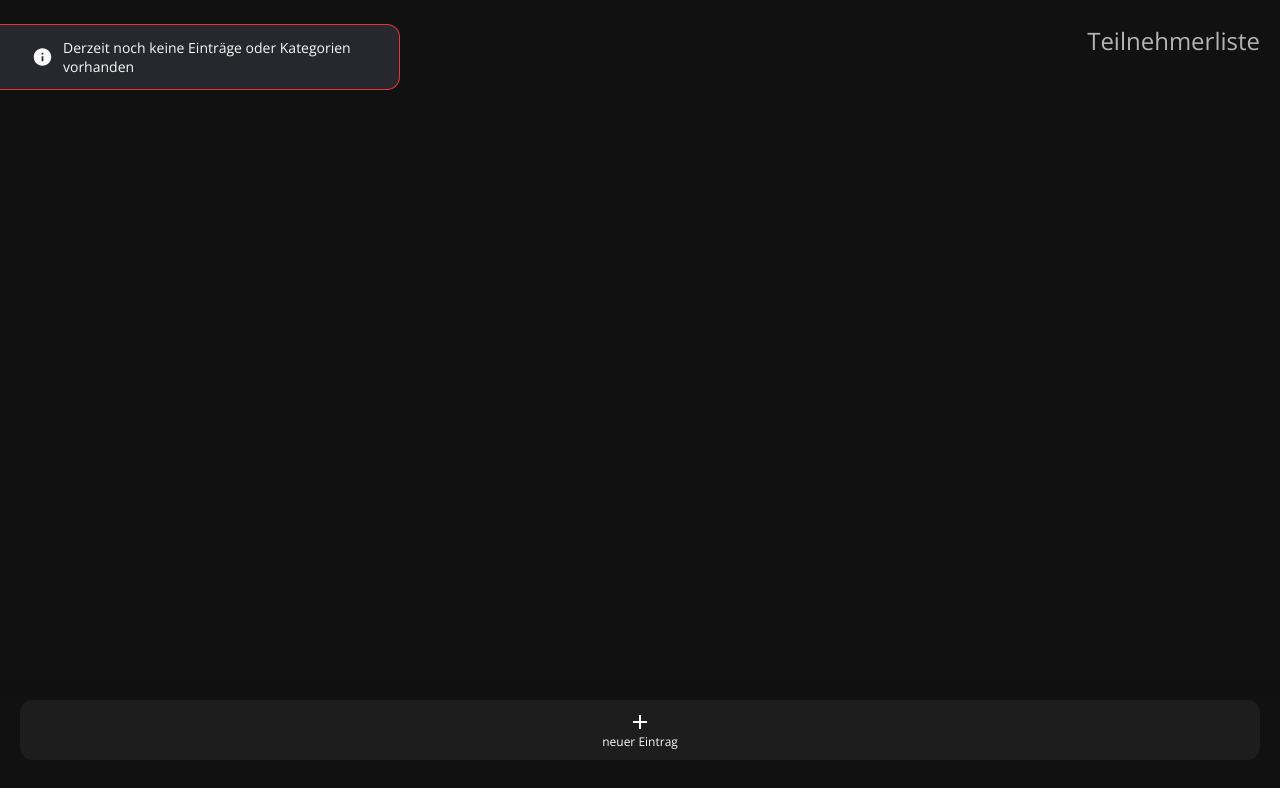
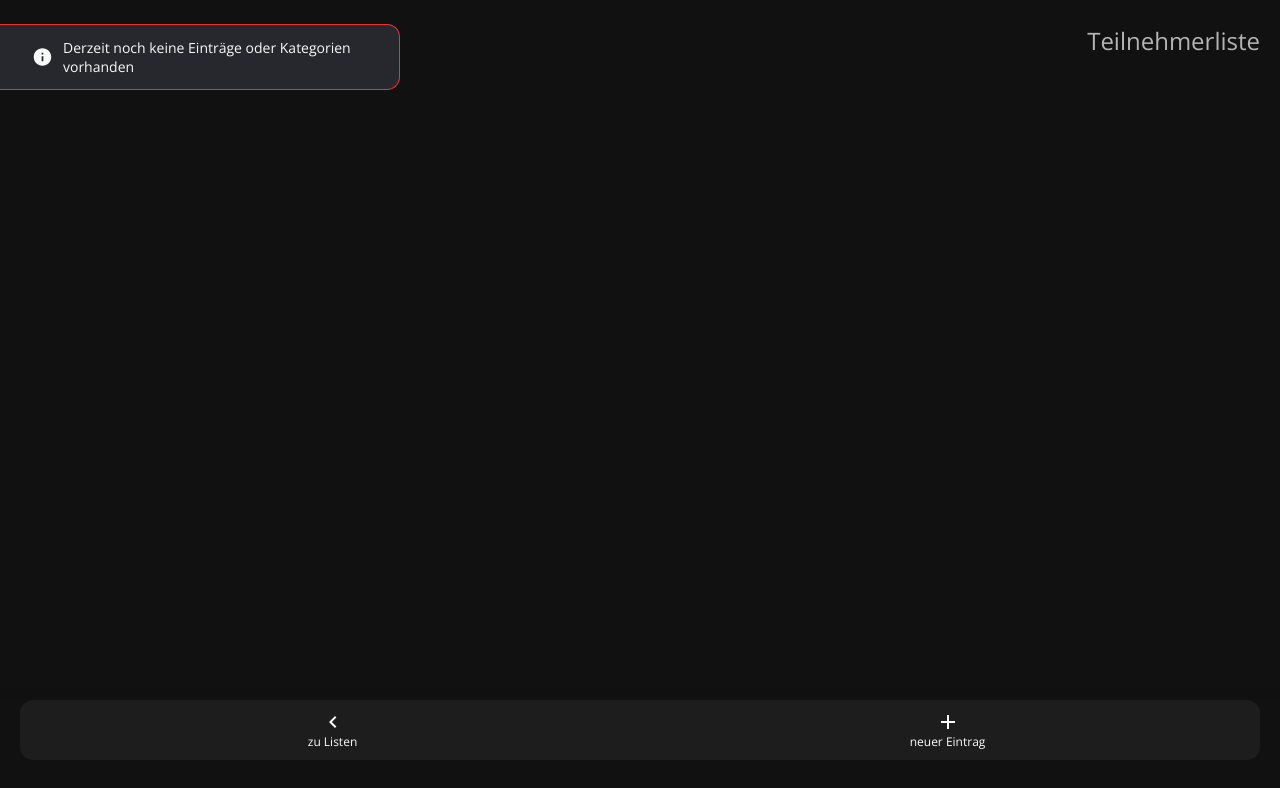
Before and after one commit to philmetscher/capstone-project, a Next.js app: page /list/TEILNEHMERLISTEdbdc30242ac120002 in a window 1280 px wide. Shown: the top 788 px of the page. Built offline with nearby package versions, Linux system fonts and the light colour scheme.

Commit message:
add "go back" button to navigation

```diff
--- a/components/Navigation.js
+++ b/components/Navigation.js
@@ -5,7 +5,7 @@ import { useState } from "react";
 import { useRouter } from "next/router";
 
 //Components
-import { MdClear, MdDelete, MdAdd } from "react-icons/md"; //Icons
+import { MdClear, MdDelete, MdAdd, MdKeyboardArrowLeft } from "react-icons/md"; //Icons
 import ModalDeleteBox from "./ModalDeleteBox";
 
 export default function Navigation({ listId }) {
@@ -60,7 +60,16 @@ export default function Navigation({ listId }) {
               </NavEntry>
             </>
           ) : (
-            <NavEntry width="100%">
+            <>
+              <NavEntry width="50%">
+                <Link href="/" passHref>
+                  <NavLink width="100%">
+                    <MdKeyboardArrowLeft size="24px" />
+                    <NavDesc>zu Listen</NavDesc>
+                  </NavLink>
+                </Link>
+              </NavEntry>
+              <NavEntry width="50%">
                 <Link
                   href={{
                     pathname: "/create-entry",
@@ -74,6 +83,7 @@ export default function Navigation({ listId }) {
                   </NavLink>
                 </Link>
               </NavEntry>
+            </>
           )}
         </NavList>
       </NavigationWrapper>
```
Lines whose indentation alone changed are shown as unchanged.
